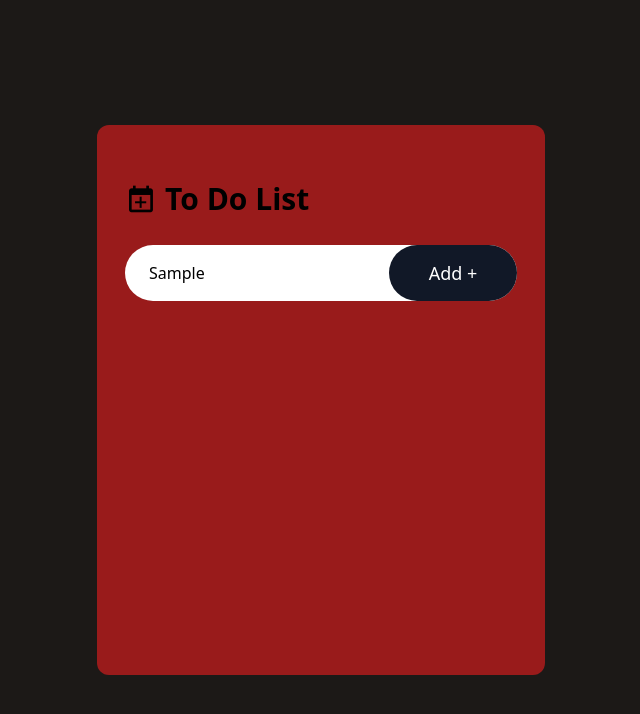
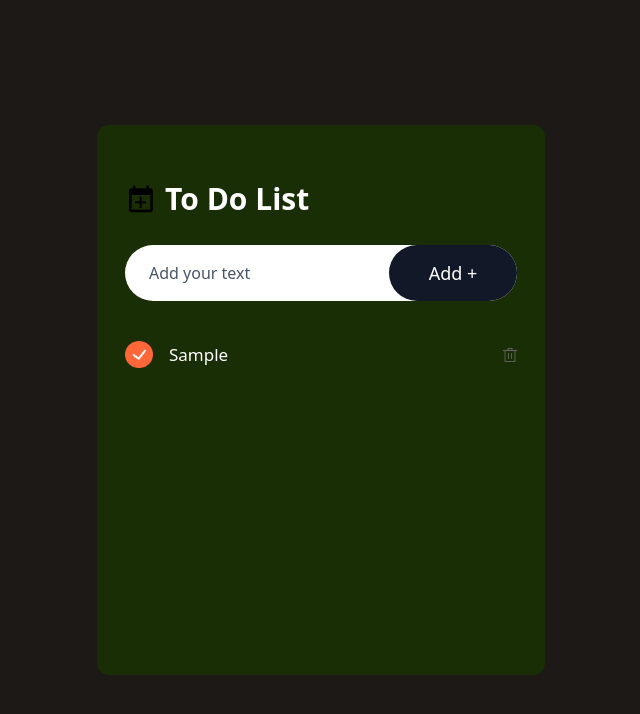
Before and after one commit to aslanliIbrahim/React-ToDo, a React (Create React App) app in the folder react-todo-app/: page / in a window 1280 px wide. Both pictures are taken after typing "Sample" into the empty fields and a click on the button "Add +". Shown: the top 714 px of the page, without its empty margins (319-959 px from the left). Built offline with nearby package versions, Linux system fonts and the light colour scheme.

Commit message:
todoItem is ready for use

```diff
--- a/react-todo-app/src/components/Todo.js
+++ b/react-todo-app/src/components/Todo.js
@@ -1,22 +1,51 @@
-import React from "react";
+import React, { useRef, useState } from "react";
 import TODO_ICON from "../assets/todo_icon.png";
+import TodoItems from "./TodoItems";
 const Todo = () => {
+  const [toDoList, setToDoList] = useState([]);
+  const inputRef = useRef();
+
+  const add = () => {
+    const inpuText = inputRef.current.value.trim();
+    if (inpuText === "") {
+      return null;
+    }
+
+    const newTodo = {
+      id: Date.now(),
+      text: inpuText,
+      isComplate: false,
+    };
+
+    setToDoList((prev) => [...prev, newTodo]);
+    inputRef.current.value = "";
+  };
+
   return (
-    <section className="bg-red-800 place-self-center w-11/12 max-w-md flex flex-col p-7 min-h-[550px] rounded-xl">
+    <section className="bg-lime-950 place-self-center w-11/12 max-w-md flex flex-col p-7 min-h-[550px] rounded-xl">
       <div className="flex items-center mt-7 gap-2">
         <img className="w-8" src={TODO_ICON} alt="" />
-        <h1 className="text-3xl font-semibold">To Do List</h1>
+        <h1 className="text-3xl text-white font-semibold">To Do List</h1>
       </div>
 
       <div className="flex items-center my-7 bg-white rounded-full">
         <input
+          ref={inputRef}
           className=" placeholder-white bg-transparent border-0 outline-none flex-1 h-14 pl-6 pr-2 placeholder:text-slate-600"
           type="text"
           placeholder="Add your text"
         />
-        <button className="border-none rounded-full bg-gray-900 w-32 h-14 text-white text-lg font-medium cursor-pointer">
+        <button
+          onClick={add}
+          className="border-none rounded-full bg-gray-900 w-32 h-14 text-white text-lg font-medium cursor-pointer"
+        >
           Add +
         </button>
+      </div>
+      <div>
+        {toDoList.map((item, index) => {
+          return <TodoItems key={index} text={item.text} />;
+        })}
       </div>
     </section>
   );
--- /dev/null
+++ b/react-todo-app/src/components/TodoItems.js
@@ -0,0 +1,19 @@
+import React from 'react'
+import TICK from '../assets/tick.png'
+import NOT_TICK from '../assets/not_tick.png'
+import DELETE from "../assets/delete.png";
+
+const TodoItems = ({text}) => {
+  return (
+    <section className='flex items-center my-3 gap-2'>
+        <div className='flex flex-1 items-center cursor-pointer'>
+            <img className='w-7' src={TICK} alt="" />
+            <p className='text-white ml-4 text-[17px]'>{text}</p>
+        </div>
+
+        <img src={DELETE} alt='' className='w-3.5 cursor-pointer'/>
+    </section>
+  )
+}
+
+export default TodoItems
```
